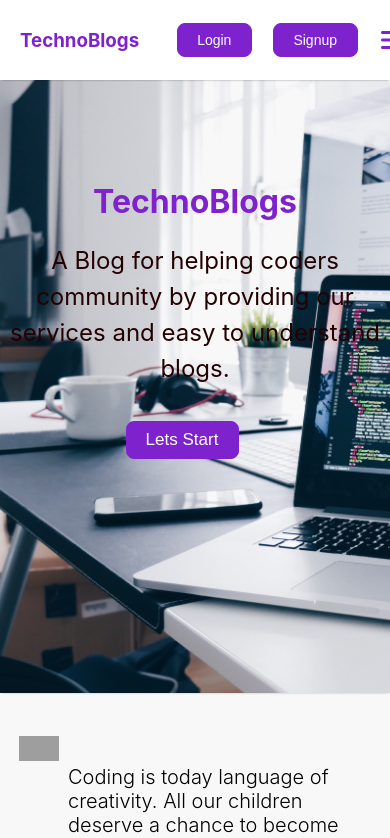
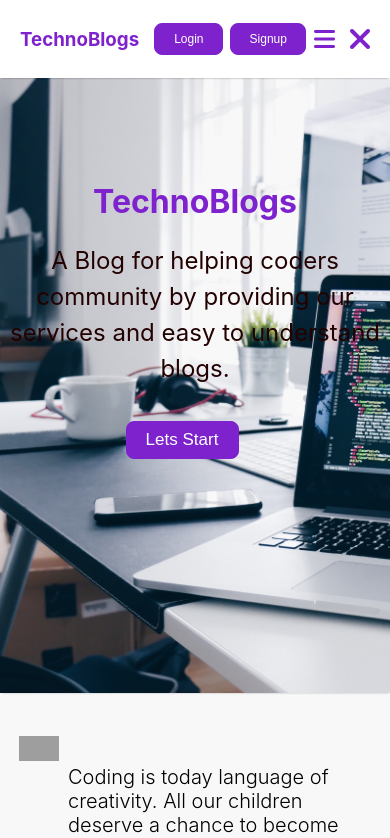
Before and after one commit to Punit9349/My-Blog-Website, a Next.js app: page / in a window 390 px wide. Shown: the top 838 px of the page. Built offline with nearby package versions, Linux system fonts and the light colour scheme; grey boxes are pictures that could not be loaded.

Commit message:
Making navbar responsive

```diff
--- a/components/Navbar.js
+++ b/components/Navbar.js
@@ -1,21 +1,33 @@
 import React from 'react'
 import Link from 'next/link'
-// import { useState } from 'react'
+import {useState} from 'react'
 import styles1 from '../styles/Navbar.module.css'
 
+
 const Navbar = () => {
-  var navv=true;
-  const onChange=(e)=>{
-    navv=true;
-    console.log(navv);
-  }
-  return (
-    <div>
+
+      const [boola, setboola] = useState(false);
+      const [func, setfunc] = useState("flex");
+      const [func1, setfunc1] = useState("none");
+      console.log(func1);
+      const onChange=()=>{
+         setboola(true);
+         setfunc('none');
+         setfunc1('flex');
+      }
+
+      const onChange1=()=>{
+        setboola(false);
+        setfunc1('flex');
+        setfunc('none');
+      }
+      return (
+        <div>
           <nav className={styles1.mainnav}  >
           <Link href='/' >
              <a><h3 className={styles1.logo} >TechnoBlogs</h3></a>
-           </Link>
-        <ul className={styles1.menu} style={{display: navv?'flex':'none'}}>
+          </Link>
+        <ul data-visible={boola} className='menu' >
 
 
           <Link href='/' >
@@ -34,16 +46,19 @@ const Navbar = () => {
             <a><li>Contact</li></a>
            </Link>
 
-
+        </ul>
+        <div className={styles1.bumton}>
           <Link href='/Login' >
             <a><button className={styles1.button}>Login</button></a>
            </Link>
 
           <Link href='/Signup' >
-            <a><button className={styles1.button}>Signup</button></a>
+            <a><button className={styles1.button} id={styles1.button2}>Signup</button></a>
            </Link>
-        </ul>
-           <i className="fa-solid fa-bars fa-xl" id={styles1.icon} onClick={onChange}></i>
+
+         </div>
+           <i className="fa-solid fa-bars fa-xl" id={styles1.icon} onClick={onChange} style={{display:{func}}}></i>
+           <i className="fa-solid fa-xmark fa-2xl" id={styles1.icon1} onClick={onChange1} style={{display :{func1}}}></i>
       </nav>
     </div>
   )
--- a/styles/Navbar.module.css
+++ b/styles/Navbar.module.css
@@ -1,24 +1,21 @@
 .container {
   padding: 0 0 rem;
   border: 0 0 rem;
-  /* margin: 0 0rem; */
+  overflow-x: hidden;
 }
 
-/* .logo {
-  height: 1em;
-  margin-left: 0.5rem;
-} */
 
 .mainnav{
   display: flex;
   flex-direction: row;
-  /* width: fit-content; */
   box-shadow: 0 2px 2px -2px rgba(0,0,0,.4);
   background-color: white;
-
 }
 
 #icon{
+  display: none;
+}
+#icon1{
   display: none;
 }
 
@@ -27,6 +24,18 @@
   justify-content: flex-end;
   align-items: center;
   width: inherit;
+  margin-top: 0px;
+  padding-top: 21px;
+  padding-bottom: 21px;
+  margin-bottom: 0px;
+  /* box-shadow: 0 2px 2px -2px rgba(0,0,0,.4);
+  background-color: white; */
+}
+.bumton{
+  display: flex;
+  justify-content: flex-end;
+  align-items: center;
+  /* width: inherit; */
   margin-top: 0px;
   padding-top: 21px;
   padding-bottom: 21px;
@@ -101,20 +110,36 @@
 }
 
 @media screen and (max-width:600px) {
-  .mainnav ul{
-    display: flex;
-    /* flex-direction: column; */
-    justify-content: flex-end;
-    align-items: center;
-    width: inherit;
-    margin-top: 0px;
-    padding-top: 21px;
-    padding-bottom: 21px;
-    margin-bottom: 0px;
-    display: none;
+  .mainnav ul {
+    position: fixed;
+    inset: 0 0 0 33%;
+    padding: 0;
+    margin: 0;
+    --gap: 2em;
+
+    flex-direction: column;
+    align-items: flex-start;
+    justify-content: center;
+    padding: min(30vh,10rem)2em;
+    /* background: hsl(0 0% 0%/0.5); */
+    background: hsl(0 0% 100%/0.1);
+    backdrop-filter: blur(1rem);
+    /* display: none; */
+    transform: translateX(100%);
+    z-index: 1000;
   }
 
-  .mainnav ul li{
+  .mainnav ul[data-visible='true']{
+      transform: translateX(0%);
+  }
+  #icon[data-visible='true']{
+      transform: translateX(0%);
+  }
+  #icon1[data-visible='true']{
+      transform: translateX(0%);
+  }
+
+   /* .mainnav  button{
       list-style: none;
       margin: 7px 10px;
       font-weight: 400;
@@ -122,15 +147,32 @@
       padding-left: 4px;
       padding-right: 4px;
       font-family: inherit;
-      color: rgb(0, 0, 0);
-      display: none;
-  }
+
+   }  */
+
+   .bumton{
+    display: flex;
+    justify-content: flex-end;
+    align-items: center;
+    margin-top: 0px;
+    padding-top: 21px;
+    padding-bottom: 21px;
+    margin-bottom: 0px;
+   }
 
   #icon{
     display: flex;
     align-items: center;
     color: #7E22CE;
+    margin-right: 10px;
+    z-index: 9999;
+  }
+  #icon1{
+    display: flex;
+    align-items: center;
+    color: #7E22CE;
     margin-right: 18px;
+    z-index: 9999;
   }
 
   .mainnav{
@@ -142,13 +184,32 @@
     /* padding-top: 27px;
     padding-bottom: 27px; */
     justify-content: space-between;
-  }
+   }
+
+  .button{
+    border-radius: 8px;
+    background-color: #7E22CE;
+    color: white;
+    font-weight: 500;
+    font-size: larger;
+    padding: 8px 18px;
+    margin: 2px 2px;
+    text-align: center;
+    font-size: 12px;
+    border: 1.8px solid #7E22CE;
+    padding-left: 19px;
+    margin-right: 5px;
+    z-index: 9999;
+    /* margin-left: 14px; */
+}
+
 
   .logo {
     font-family: inherit;
     margin-top: 0px;
     margin-bottom: 0px;
     margin-left: 20px;
+    margin-right: 10px;
     display: flex;
     align-items: center;
     color: #7E22CE;
```
